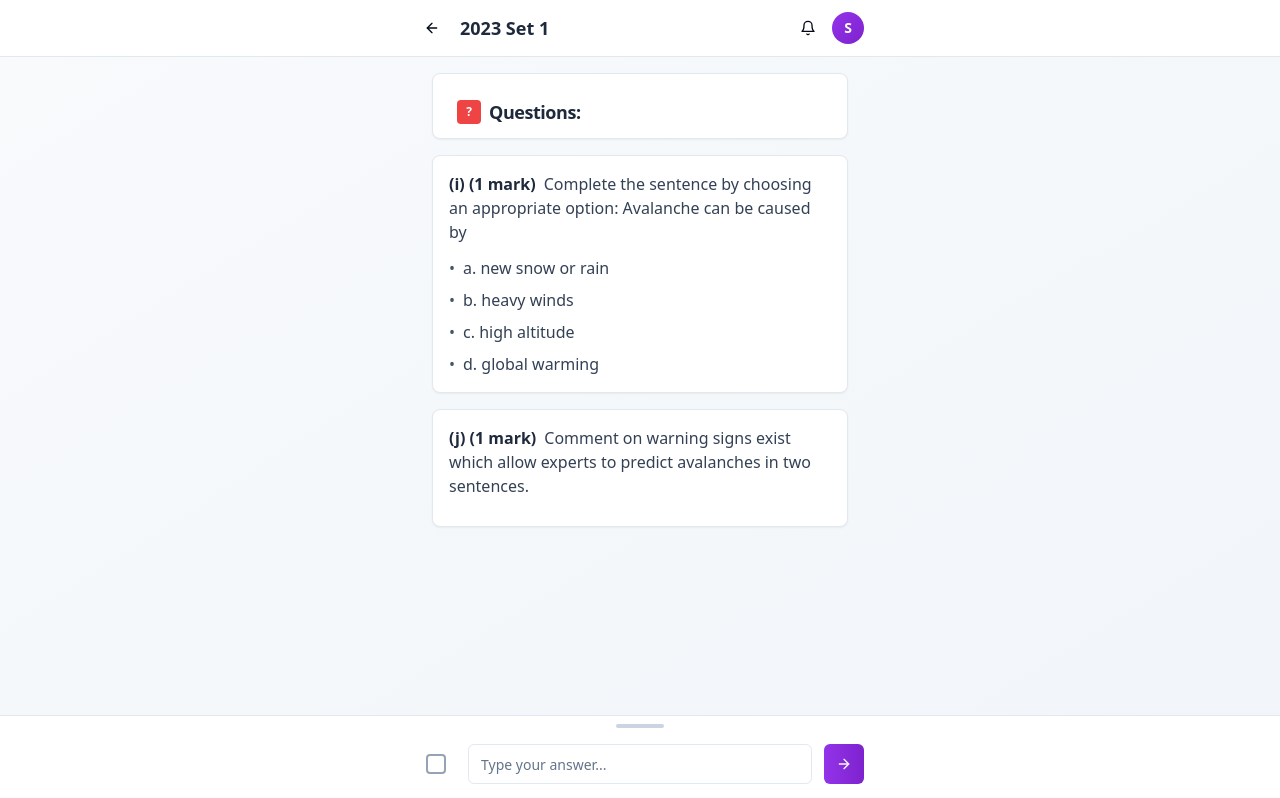
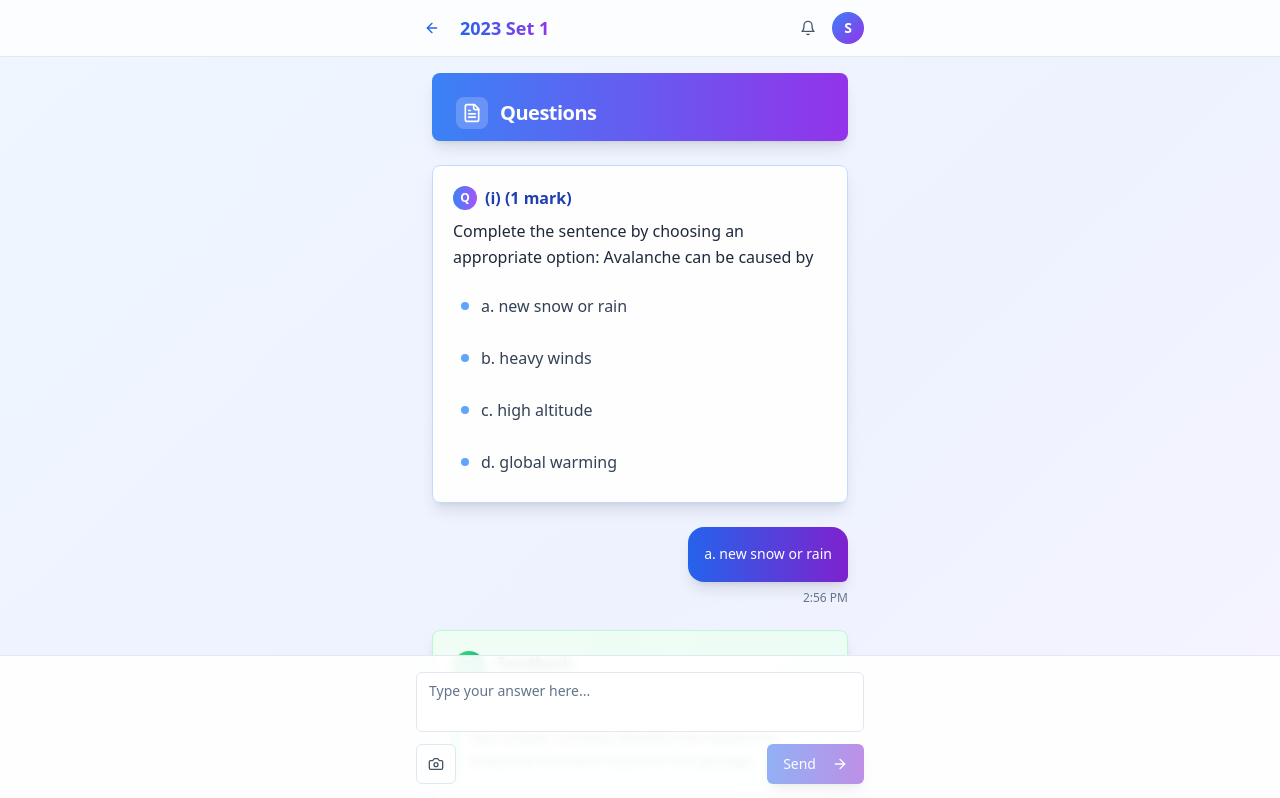
Before and after one commit to Vaibhavbasidoni/exam-chat-glow-up, a React (Vite) app: page /chat in a window 1280 px wide. Shown: the top 798 px of the page. Built offline with nearby package versions, Linux system fonts and the light colour scheme.

Commit message:
Enhance chat page UI
Improve the chat page UI to be more interactive and match the app size, including questions, user answers, and feedback.

```diff
--- a/src/pages/Chat.tsx
+++ b/src/pages/Chat.tsx
@@ -1,8 +1,9 @@
 
 import { useState } from 'react';
-import { ArrowRight, Bell, Home } from 'lucide-react';
+import { ArrowRight, Bell, Camera, CheckCircle, XCircle, FileText, Target, Lightbulb } from 'lucide-react';
 import { Button } from '@/components/ui/button';
 import { Input } from '@/components/ui/input';
+import { Textarea } from '@/components/ui/textarea';
 import { Card, CardContent, CardHeader, CardTitle } from '@/components/ui/card';
 import { Avatar } from '@/components/ui/avatar';
 
@@ -13,17 +14,36 @@ const Chat = () => {
       type: 'question',
       content: 'Complete the sentence by choosing an appropriate option: Avalanche can be caused by',
       options: ['a. new snow or rain', 'b. heavy winds', 'c. high altitude', 'd. global warming'],
-      timestamp: '2:55 PM'
+      timestamp: '2:55 PM',
+      marks: 1,
+      questionNumber: 'i'
     },
     {
       id: 2,
+      type: 'answer',
+      content: 'a. new snow or rain',
+      timestamp: '2:56 PM'
+    },
+    {
+      id: 3,
+      type: 'feedback',
+      content: 'Your answer correctly identifies the reasons for avalanche formation based on the passage.',
+      marks: { allocated: 1, awarded: 1 },
+      improvement: 'Well done!',
+      timestamp: '2:56 PM'
+    },
+    {
+      id: 4,
       type: 'question',
       content: 'Comment on warning signs exist which allow experts to predict avalanches in two sentences.',
-      timestamp: '2:55 PM'
+      timestamp: '2:57 PM',
+      marks: 1,
+      questionNumber: 'ii'
     }
   ]);
 
   const [currentAnswer, setCurrentAnswer] = useState('');
+  const [selectedImage, setSelectedImage] = useState(null);
 
   const handleSendAnswer = () => {
     if (currentAnswer.trim()) {
@@ -31,29 +51,57 @@ const Chat = () => {
         id: messages.length + 1,
         type: 'answer',
         content: currentAnswer,
-        timestamp: new Date().toLocaleTimeString([], { hour: '2-digit', minute: '2-digit' })
+        timestamp: new Date().toLocaleTimeString([], { hour: '2-digit', minute: '2-digit' }),
+        image: selectedImage
       };
       setMessages([...messages, newMessage]);
       setCurrentAnswer('');
+      setSelectedImage(null);
+
+      // Simulate feedback after 2 seconds
+      setTimeout(() => {
+        const feedbackMessage = {
+          id: messages.length + 2,
+          type: 'feedback',
+          content: 'Your answer demonstrates good understanding of the topic.',
+          marks: { allocated: 1, awarded: 1 },
+          improvement: 'Consider adding more specific examples to strengthen your response.',
+          timestamp: new Date().toLocaleTimeString([], { hour: '2-digit', minute: '2-digit' })
+        };
+        setMessages(prev => [...prev, feedbackMessage]);
+      }, 2000);
+    }
+  };
+
+  const handleImageUpload = (event) => {
+    const file = event.target.files[0];
+    if (file) {
+      const reader = new FileReader();
+      reader.onload = (e) => {
+        setSelectedImage(e.target.result);
+      };
+      reader.readAsDataURL(file);
     }
   };
 
   return (
-    <div className="min-h-screen bg-gradient-to-br from-slate-50 to-slate-100">
+    <div className="min-h-screen bg-gradient-to-br from-blue-50 via-indigo-50 to-purple-50">
       {/* Header */}
-      <div className="bg-white border-b border-slate-200 px-4 py-3">
+      <div className="bg-white/80 backdrop-blur-sm border-b border-slate-200 px-4 py-3 sticky top-0 z-10">
         <div className="flex items-center justify-between max-w-md mx-auto">
           <div className="flex items-center gap-3">
-            <Button variant="ghost" size="icon" className="h-8 w-8">
-              <ArrowRight className="h-4 w-4 rotate-180" />
+            <Button variant="ghost" size="icon" className="h-8 w-8 hover:bg-blue-100">
+              <ArrowRight className="h-4 w-4 rotate-180 text-blue-600" />
             </Button>
-            <h1 className="text-lg font-semibold text-slate-800">2023 Set 1</h1>
+            <h1 className="text-lg font-semibold bg-gradient-to-r from-blue-600 to-purple-600 bg-clip-text text-transparent">
+              2023 Set 1
+            </h1>
           </div>
           <div className="flex items-center gap-2">
-            <Button variant="ghost" size="icon" className="h-8 w-8">
-              <Bell className="h-4 w-4" />
+            <Button variant="ghost" size="icon" className="h-8 w-8 hover:bg-blue-100">
+              <Bell className="h-4 w-4 text-slate-600" />
             </Button>
-            <div className="w-8 h-8 bg-gradient-to-br from-purple-600 to-purple-700 rounded-full flex items-center justify-center">
+            <div className="w-8 h-8 bg-gradient-to-br from-blue-500 to-purple-600 rounded-full flex items-center justify-center">
               <span className="text-white text-sm font-semibold">S</span>
             </div>
           </div>
@@ -61,38 +109,43 @@ const Chat = () => {
       </div>
 
       {/* Chat Content */}
-      <div className="max-w-md mx-auto p-4 pb-24">
-        <div className="space-y-4">
+      <div className="max-w-md mx-auto p-4 pb-32">
+        <div className="space-y-6">
           {/* Question Header Card */}
-          <Card className="bg-white border-slate-200 shadow-sm">
+          <Card className="bg-gradient-to-r from-blue-500 to-purple-600 border-0 shadow-lg animate-fade-in">
             <CardHeader className="pb-3">
-              <div className="flex items-center gap-2">
-                <div className="w-6 h-6 bg-red-500 rounded flex items-center justify-center">
-                  <span className="text-white text-xs font-bold">?</span>
+              <div className="flex items-center gap-3">
+                <div className="w-8 h-8 bg-white/20 backdrop-blur-sm rounded-lg flex items-center justify-center">
+                  <FileText className="h-5 w-5 text-white" />
                 </div>
-                <CardTitle className="text-lg font-semibold text-slate-800">Questions:</CardTitle>
+                <CardTitle className="text-xl font-bold text-white">Questions</CardTitle>
               </div>
             </CardHeader>
           </Card>
 
           {/* Messages */}
           {messages.map((message, index) => (
-            <div key={message.id} className="space-y-3">
+            <div key={message.id} className="space-y-4 animate-fade-in" style={{ animationDelay: `${index * 0.1}s` }}>
               {message.type === 'question' && (
-                <Card className="bg-white border-slate-200 shadow-sm">
-                  <CardContent className="p-4">
-                    <div className="mb-3">
-                      <span className="font-semibold text-slate-800">
-                        ({String.fromCharCode(105 + index)}) (1 mark)
-                      </span>
-                      <span className="ml-2 text-slate-700">{message.content}</span>
+                <Card className="bg-white/90 backdrop-blur-sm border-blue-200 shadow-lg hover:shadow-xl transition-all duration-300 hover-scale">
+                  <CardContent className="p-5">
+                    <div className="mb-4">
+                      <div className="flex items-center gap-2 mb-2">
+                        <div className="w-6 h-6 bg-gradient-to-r from-blue-500 to-purple-500 rounded-full flex items-center justify-center">
+                          <span className="text-white text-xs font-bold">Q</span>
+                        </div>
+                        <span className="font-bold text-blue-800">
+                          ({message.questionNumber}) ({message.marks} mark)
+                        </span>
+                      </div>
+                      <p className="text-slate-800 leading-relaxed">{message.content}</p>
                     </div>
 
                     {message.options && (
-                      <div className="space-y-2">
+                      <div className="space-y-3">
                         {message.options.map((option, optIndex) => (
-                          <div key={optIndex} className="flex items-start gap-2">
-                            <span className="text-slate-600">•</span>
+                          <div key={optIndex} className="flex items-start gap-3 p-2 rounded-lg hover:bg-blue-50 transition-colors">
+                            <div className="w-2 h-2 bg-blue-400 rounded-full mt-2 flex-shrink-0"></div>
                             <span className="text-slate-700">{option}</span>
                           </div>
                         ))}
@@ -103,14 +156,62 @@ const Chat = () => {
               )}
 
               {message.type === 'answer' && (
-                <div className="flex justify-end">
+                <div className="flex justify-end animate-slide-in-right">
                   <div className="max-w-xs">
-                    <div className="bg-gradient-to-r from-purple-600 to-purple-700 text-white p-3 rounded-2xl rounded-br-md">
-                      <p className="text-sm">{message.content}</p>
+                    <div className="bg-gradient-to-r from-blue-600 to-purple-700 text-white p-4 rounded-2xl rounded-br-md shadow-lg">
+                      <p className="text-sm leading-relaxed">{message.content}</p>
+                      {message.image && (
+                        <div className="mt-3 rounded-lg overflow-hidden">
+                          <img src={message.image} alt="Uploaded answer" className="w-full h-auto" />
+                        </div>
+                      )}
                     </div>
-                    <p className="text-xs text-slate-500 mt-1 text-right">{message.timestamp}</p>
+                    <p className="text-xs text-slate-500 mt-2 text-right">{message.timestamp}</p>
                   </div>
                 </div>
+              )}
+
+              {message.type === 'feedback' && (
+                <Card className="bg-gradient-to-r from-green-50 to-emerald-50 border-green-200 shadow-lg animate-scale-in">
+                  <CardContent className="p-5">
+                    <div className="flex items-start gap-3 mb-4">
+                      <div className="w-8 h-8 bg-gradient-to-r from-green-400 to-emerald-500 rounded-full flex items-center justify-center flex-shrink-0">
+                        <CheckCircle className="h-5 w-5 text-white" />
+                      </div>
+                      <div className="flex-1">
+                        <h4 className="font-bold text-green-800 mb-1">Feedback</h4>
+                        <div className="flex items-center gap-4 text-sm">
+                          <div className="flex items-center gap-1">
+                            <Target className="h-4 w-4 text-green-600" />
+                            <span className="text-green-700">
+                              {message.marks.awarded}/{message.marks.allocated} marks
+                            </span>
+                          </div>
+                        </div>
+                      </div>
+                    </div>
+
+                    <div className="space-y-3">
+                      <div className="p-3 bg-white/50 rounded-lg border-l-4 border-green-400">
+                        <p className="text-slate-700 text-sm leading-relaxed">{message.content}</p>
+                      </div>
+
+                      {message.improvement && (
+                        <div className="p-3 bg-gradient-to-r from-amber-50 to-orange-50 rounded-lg border-l-4 border-amber-400">
+                          <div className="flex items-start gap-2">
+                            <Lightbulb className="h-4 w-4 text-amber-600 mt-0.5 flex-shrink-0" />
+                            <div>
+                              <h5 className="font-medium text-amber-800 text-sm">Improvement Suggestion</h5>
+                              <p className="text-amber-700 text-sm mt-1">{message.improvement}</p>
+                            </div>
+                          </div>
+                        </div>
+                      )}
+                    </div>
+
+                    <p className="text-xs text-green-600 mt-3 text-right">{message.timestamp}</p>
+                  </CardContent>
+                </Card>
               )}
             </div>
           ))}
@@ -118,37 +219,59 @@ const Chat = () => {
       </div>
 
       {/* Input Area */}
-      <div className="fixed bottom-0 left-0 right-0 bg-white border-t border-slate-200 p-4">
-        <div className="max-w-md mx-auto">
+      <div className="fixed bottom-0 left-0 right-0 bg-white/90 backdrop-blur-sm border-t border-slate-200 p-4">
+        <div className="max-w-md mx-auto space-y-3">
+          {selectedImage && (
+            <div className="relative">
+              <img src={selectedImage} alt="Selected" className="w-full h-32 object-cover rounded-lg" />
+              <Button
+                variant="destructive"
+                size="sm"
+                className="absolute top-2 right-2"
+                onClick={() => setSelectedImage(null)}
+              >
+                <XCircle className="h-4 w-4" />
+              </Button>
+            </div>
+          )}
+
+          <Textarea
+            value={currentAnswer}
+            onChange={(e) => setCurrentAnswer(e.target.value)}
+            placeholder="Type your answer here..."
+            className="min-h-[60px] border-slate-200 focus:border-blue-500 focus:ring-blue-500 resize-none"
+            onKeyPress={(e) => e.key === 'Enter' && !e.shiftKey && handleSendAnswer()}
+          />
+
           <div className="flex items-center gap-3">
-            <Button variant="ghost" size="icon" className="h-10 w-10 text-slate-400">
-              <div className="w-5 h-5 border-2 border-current rounded"></div>
+            <input
+              type="file"
+              accept="image/*"
+              onChange={handleImageUpload}
+              className="hidden"
+              id="image-upload"
+            />
+            <Button
+              variant="outline"
+              size="icon"
+              className="h-10 w-10 border-slate-200 hover:bg-blue-50 hover:border-blue-300"
+              asChild
+            >
+              <label htmlFor="image-upload" className="cursor-pointer">
+                <Camera className="h-4 w-4 text-slate-600" />
+              </label>
             </Button>
-            <div className="flex-1 relative">
-              <Input
-                value={currentAnswer}
-                onChange={(e) => setCurrentAnswer(e.target.value)}
-                placeholder="Type your answer..."
-                className="pr-12 border-slate-200 focus:border-purple-500 focus:ring-purple-500"
-                onKeyPress={(e) => e.key === 'Enter' && handleSendAnswer()}
-              />
-            </div>
+
+            <div className="flex-1" />
+
             <Button
               onClick={handleSendAnswer}
-              size="icon"
-              className="h-10 w-10 bg-gradient-to-r from-purple-600 to-purple-700 hover:from-purple-700 hover:to-purple-800"
+              className="h-10 bg-gradient-to-r from-blue-600 to-purple-700 hover:from-blue-700 hover:to-purple-800 shadow-lg hover:shadow-xl transition-all duration-200"
+              disabled={!currentAnswer.trim()}
             >
+              <span className="mr-2">Send</span>
               <ArrowRight className="h-4 w-4" />
             </Button>
-          </div>
-        </div>
-      </div>
-
-      {/* Bottom Navigation */}
-      <div className="fixed bottom-16 left-0 right-0 bg-white border-t border-slate-200">
-        <div className="max-w-md mx-auto px-4 py-2">
-          <div className="flex justify-center">
-            <div className="w-12 h-1 bg-slate-300 rounded-full"></div>
           </div>
         </div>
       </div>
```
